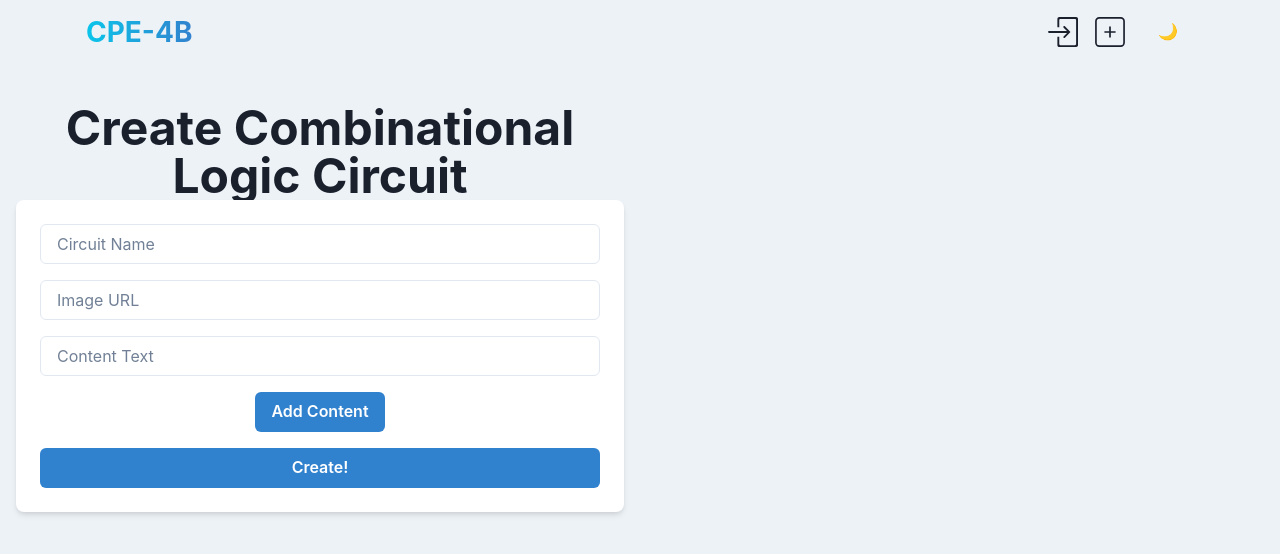
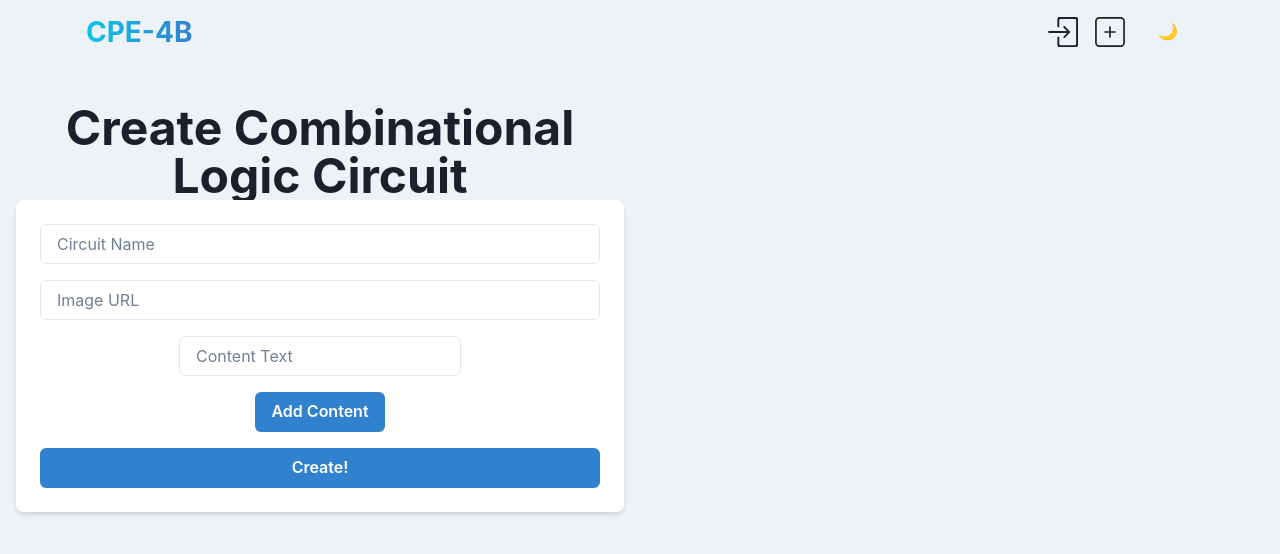
Before and after one commit to Kyonpon/CPE_Trainer, a React (Vite) app in the folder frontend/: page /createcb in a window 1280 px wide. Shown: the top 554 px of the page. Built offline with nearby package versions, Linux system fonts and the light colour scheme.

Commit message:
Now using the CreateLib component to handle content inputs

```diff
--- a/frontend/src/pages/Createpage.jsx
+++ b/frontend/src/pages/Createpage.jsx
@@ -2,6 +2,7 @@ import { Box } from "@chakra-ui/react";
 import PushDatabaseNewCircuit from "../components/PushDatabaseNewCircuit";
 import CreateHeading from "../components/CreateHeading";
 import PushDatabaseNewCircuit_try from "../components/Experimental/AllPushData";
+import CreateLib from "../components/Experimental/CreateLib";
 
 const Createpage = () => {
   return (
@@ -9,7 +10,8 @@ const Createpage = () => {
       <Box display="flex" flexDirection="column" maxW={"container.sm"}>
         <CreateHeading></CreateHeading>
 
-        <PushDatabaseNewCircuit_try></PushDatabaseNewCircuit_try>
+        {/* <PushDatabaseNewCircuit_try></PushDatabaseNewCircuit_try> */}
+        <CreateLib></CreateLib>
       </Box>
       <Box display="flex" flexDirection="column"></Box>
     </Box>
```
